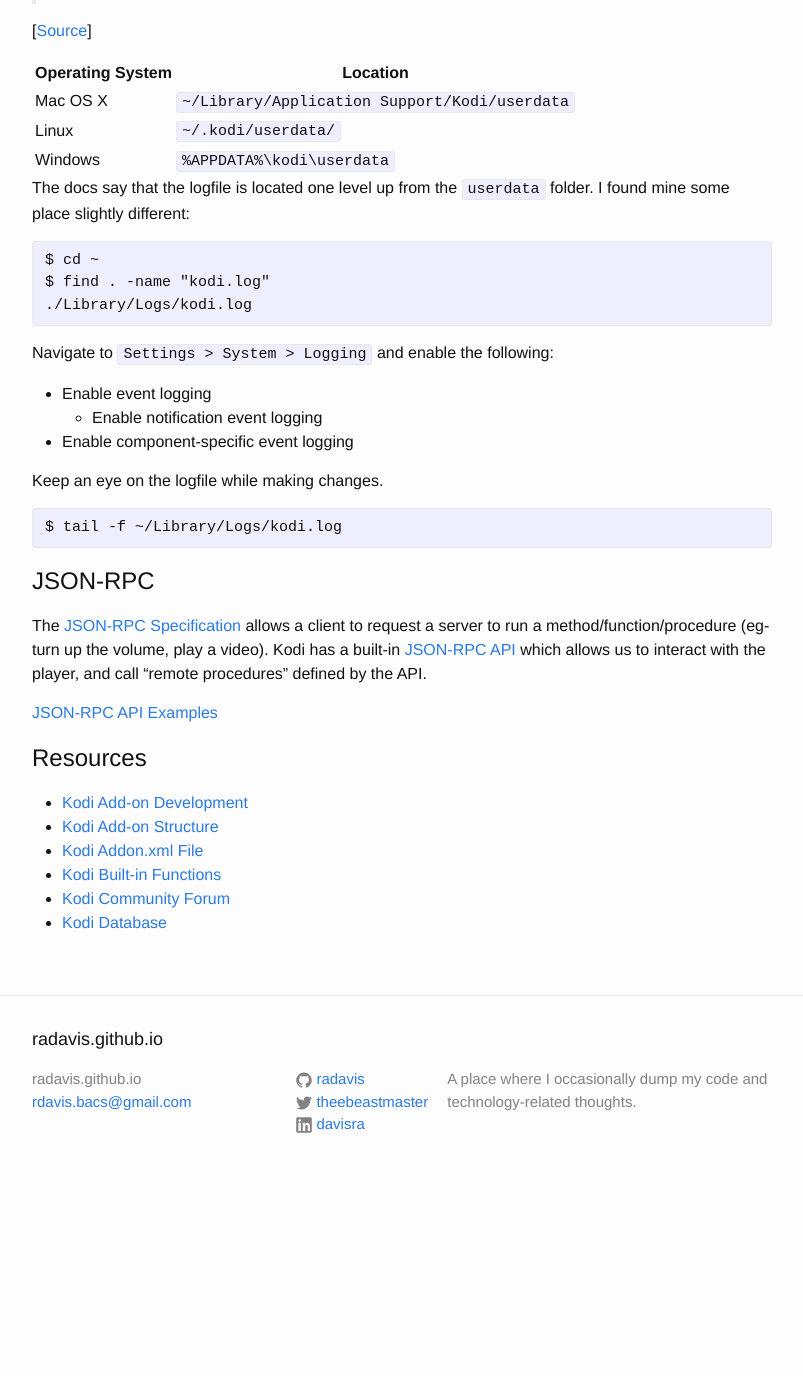
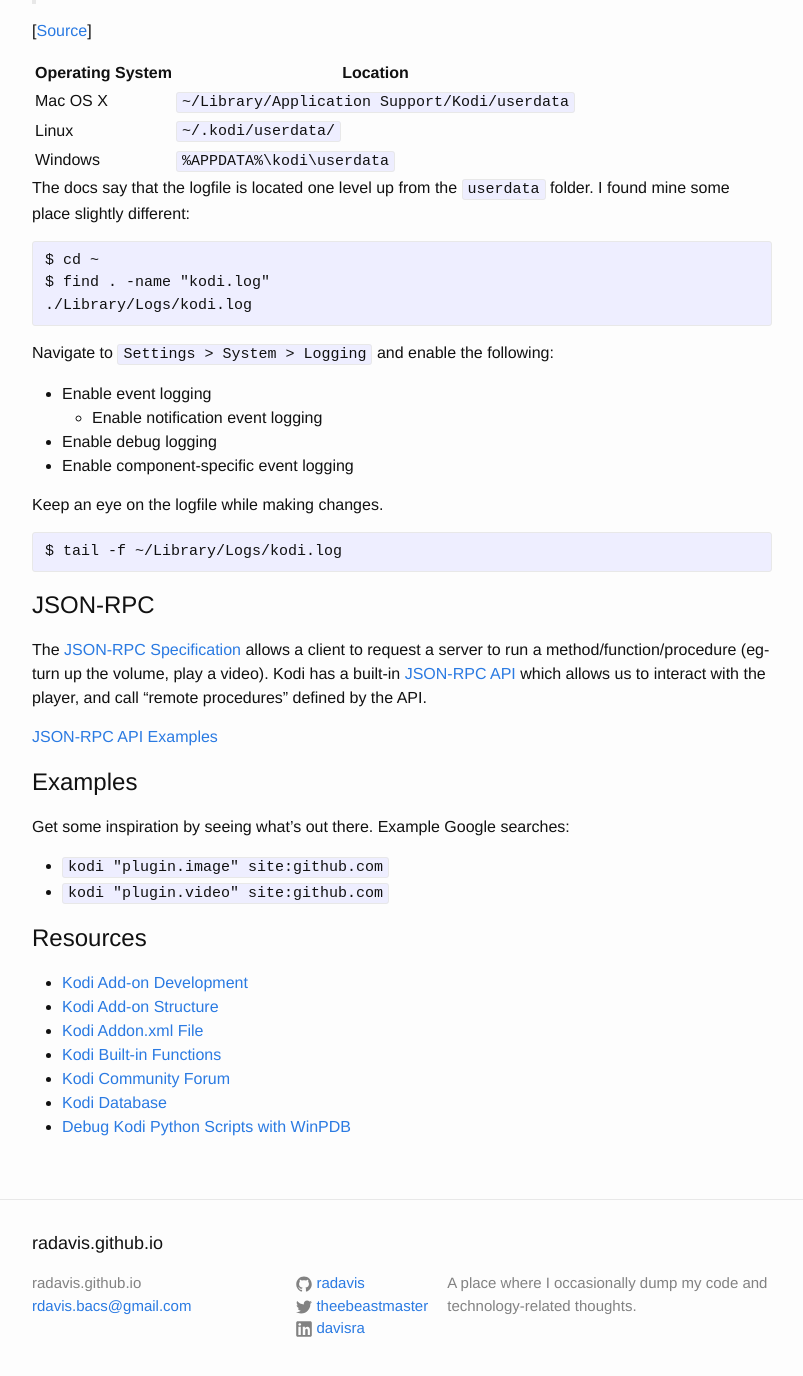
Before and after one commit to radavis/radavis.github.io, a Jekyll site: the page built from _posts/2016-07-16-building-kodi-add-ons.markdown, in a window 1280 px wide and 1400 px high, scrolled down 1533 px. Shown: the top 1376 px of the window, without its empty margins (238-1041 px from the left). Built offline with Jekyll 4.4.1, drawn with Linux system fonts in a browser that asks for light colours; comment, search, counter and statistics services are not loaded; before the commit the page ends 2729 px from its top, so only the background shows below that.

Commit message:
update kodi article

```diff
--- a/_config.yml
+++ b/_config.yml
@@ -18,3 +18,6 @@
 
 # Build settings
 markdown: kramdown
+
+gems:
+  - jekyll-sitemap
--- a/_posts/2016-07-16-building-kodi-add-ons.markdown
+++ b/_posts/2016-07-16-building-kodi-add-ons.markdown
@@ -39,7 +39,7 @@
 * plugin - adds functionality
   - audio
   - video
-  - picture
+  - image
   - weather
 * script - a runnable program
   - module - provides support for other add-ons
@@ -99,6 +99,7 @@
 
   * Enable event logging
     - Enable notification event logging
+  * Enable debug logging
   * Enable component-specific event logging
 
 Keep an eye on the logfile while making changes.
@@ -120,6 +121,13 @@
 [JSON-RPC API Examples](http://kodi.wiki/view/JSON-RPC_API/Examples)
 
 
+# Examples
+
+Get some inspiration by seeing what's out there. Example Google searches:
+  * `kodi "plugin.image" site:github.com`
+  * `kodi "plugin.video" site:github.com`
+
+
 # Resources
 
 * [Kodi Add-on Development](http://kodi.wiki/view/Add-on_development)
@@ -128,3 +136,4 @@
 * [Kodi Built-in Functions](http://kodi.wiki/view/List_of_Built_In_Functions)
 * [Kodi Community Forum](http://forum.kodi.tv/index.php)
 * [Kodi Database](http://kodi.wiki/view/The_Kodi_Database)
+* [Debug Kodi Python Scripts with WinPDB](http://kodi.wiki/view/HOW-TO:Debug_python_scripts_with_WinPDB)
```
